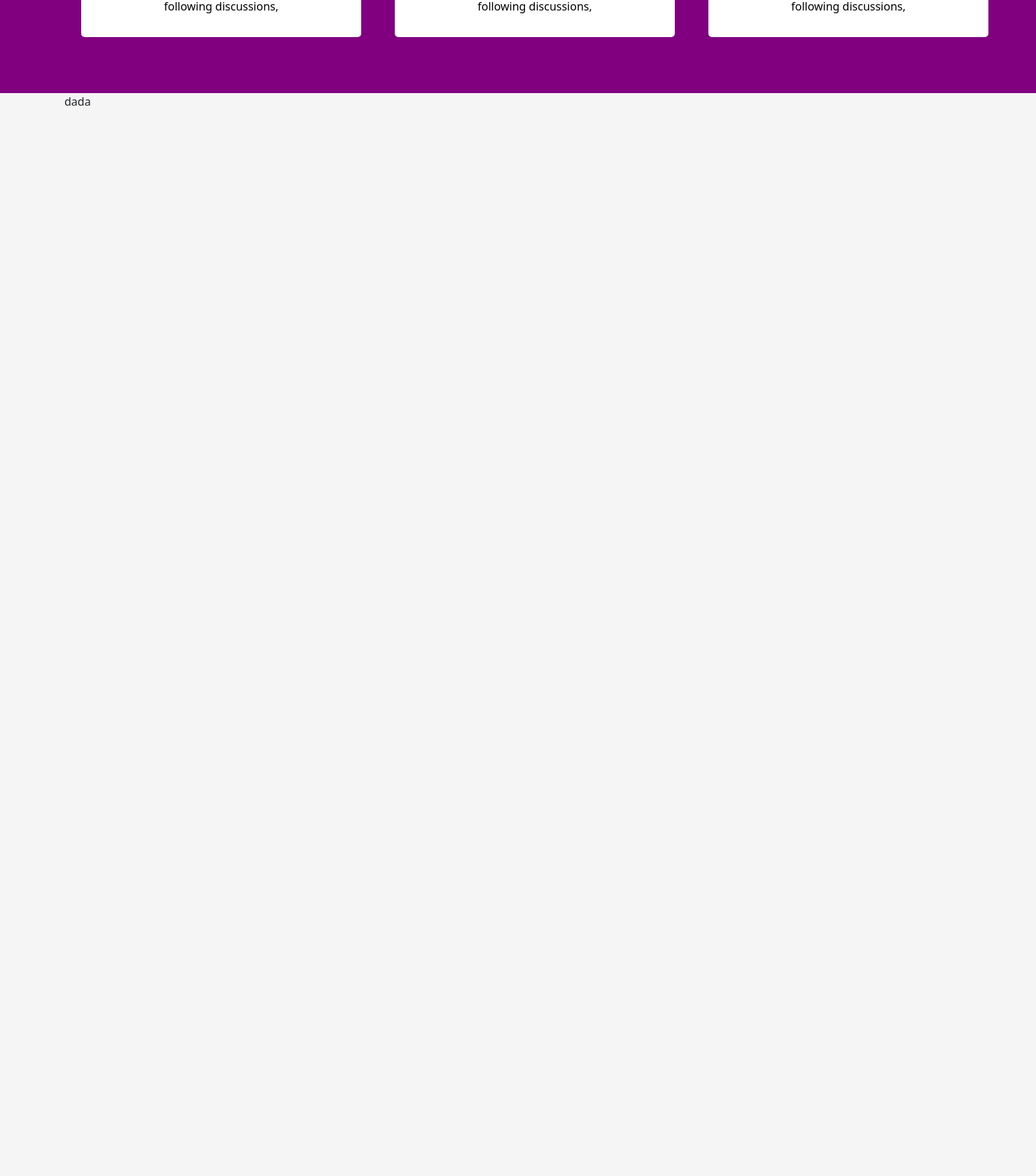
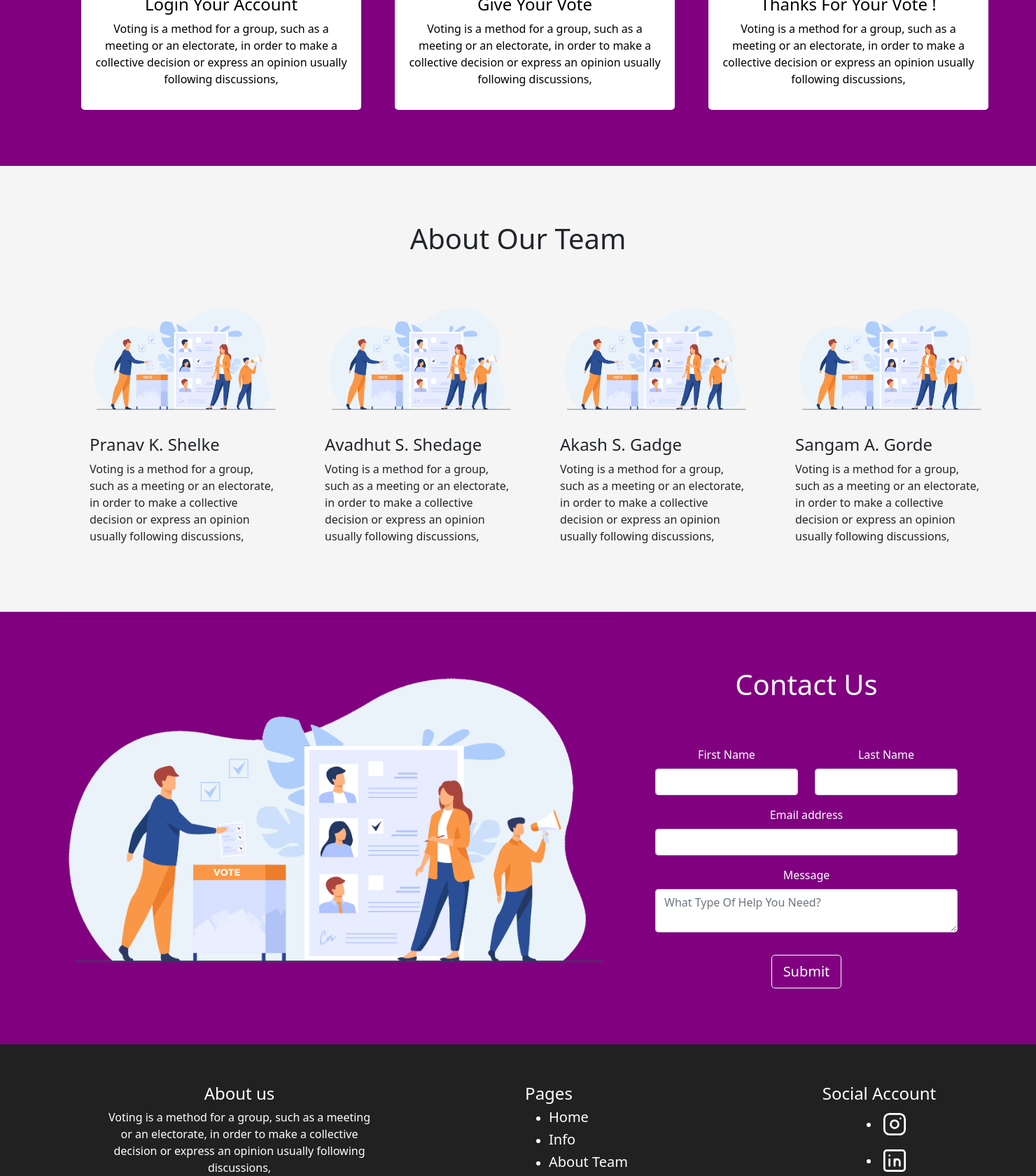
Before and after one commit to PranavShelke4/E-Voting, a PHP site: page / in a window 1480 px wide. Shown: the part 1120-2800 px from the top of the page at 70% size. Before the commit the page ends 1271 px from the top, so only its background shows below. Run offline with PHP 8.4, Linux system fonts and the light colour scheme; some libraries are stand-ins or nearby versions.

Commit message:
Home page done

```diff
--- a/css/Login.css
+++ b/css/Login.css
@@ -173,9 +173,9 @@
     justify-content: center;
     align-items: center;
     padding: 15px;
-    background-image: url("../img/bg.jpg");
+    /* background-image: url("../img/bg.jpg");
     background-size: 230rem;
-    background-repeat: no-repeat;
+    background-repeat: no-repeat; */
 
   }
 
--- a/css/style.css
+++ b/css/style.css
@@ -51,7 +51,7 @@ body {
 }
 
 #Home-Section{
-    height: 35rem;
+    height: 41.5rem;
     padding-top: 1rem;
 }
 
@@ -81,3 +81,127 @@ body {
     width: 17rem;
     height: 12rem;
 }
+
+#About-section{
+    padding-top: 5rem;
+    text-align: center;
+    overflow: hidden;
+}
+
+.per1, .per2, .per3, .per4{
+    max-width: 18rem !important;
+    margin-left: 3rem;
+    text-align: left;
+}
+
+.per1:hover{
+    background-color: purple;
+    color: white;
+    width: auto;
+    height: auto;
+    transition: all .5s;
+    transform: scale(1.1);
+    border-radius: 10px;
+}
+
+.per2:hover{
+    background-color: purple;
+    color: white;
+    width: auto;
+    height: auto;
+    transition: all .5s;
+    transform: scale(1.1);
+    border-radius: 10px;
+}
+
+.per3:hover{
+    background-color: purple;
+    color: white;
+    width: auto;
+    height: auto;
+    transition: all .5s;
+    transform: scale(1.1);
+    border-radius: 10px;
+}
+
+.per4:hover{
+    background-color: purple;
+    color: white;
+    width: auto;
+    height: auto;
+    transition: all 1s;
+    transform: scale(1.1);
+    border-radius: 10px;
+}
+
+#Contact-Section{
+    background-color: purple;
+    overflow: hidden;
+    padding-left: 5rem;
+    padding-right: 5rem;
+    padding-bottom: 3rem;
+    color: white;
+}
+
+.contect-img{
+    width: 50rem;
+}
+
+.cont-form{
+    padding-top: 5rem;
+    text-align: center;
+}
+
+.formm{
+    padding: 2rem;
+}
+
+#btn2{
+    border-color: white;
+    color: white;
+    margin-top: 1rem;
+}
+
+#btn2:hover{
+    background-color: white;
+    color: purple;
+}
+
+#Footer-Section{
+    background-color: rgb(33, 33, 33);
+    overflow: hidden;
+    color: white;
+    text-align: center;
+    padding-top: 3.5rem;
+    padding-bottom: 1rem !important;
+}
+
+a{
+    text-decoration: none !important;
+    color: white;
+    text-align: left;
+}
+
+.pg{
+    max-width: 150px !important;
+}
+
+.pg:hover{
+    color: purple !important;
+    background-color: white;
+}
+
+ul{
+    margin-left: 12rem;
+}
+
+svg:hover{
+    background-color: white;
+    stroke: purple;
+}
+
+#about-footer{
+    max-width: 30rem;
+    padding-left: 5rem;
+    margin-left: 5rem;
+}
--- a/index.html
+++ b/index.html
@@ -19,6 +19,8 @@
     <link rel="stylesheet" href="./css/style.css" />
   </head>
   <body>
+    <!-- Navbar Section Start -->
+
     <section class="navbar-section">
       <nav class="navbar navbar-expand-lg navbar-light container">
         <div class="container-fluid">
@@ -39,7 +41,7 @@
           <div class="collapse navbar-collapse" id="navbarNav">
             <ul class="navbar-nav">
               <li class="nav-item">
-                <a class="nav-link" current="page" href="#Home-Section">Home</a>
+                <a class="nav-link" href="#Home-Section">Home</a>
               </li>
               <li class="nav-item">
                 <a class="nav-link" href="#info-section">Info</a>
@@ -48,7 +50,7 @@
                 <a class="nav-link" href="#About-section">About</a>
               </li>
               <li class="nav-item">
-                <a class="nav-link" href="#">Contact</a>
+                <a class="nav-link" href="#Contact-Section">Contact</a>
               </li>
               <li class="nav-item">
                 <a class="nav-link" href="./Login.html">Login</a>
@@ -58,6 +60,12 @@
         </div>
       </nav>
     </section>
+
+    <!-- Navbar Section End -->
+
+<!-- XXXXXXXXXXXXXXXXXXXXXXXXXXXXXXXXXXXXXXXXXXXXXXXXXXXXXXXXXXXXXXXXXXXXXXXXXXXXXXXXXXXXXXXXXXX -->
+
+    <!-- Home Section Start -->
 
     <section class="container" id="Home-Section">
       <h1 class="title1">Online E-Voting System</h1>
@@ -76,40 +84,209 @@
       </a>
     </section>
 
+    <!-- Home Section End -->
+
+<!-- XXXXXXXXXXXXXXXXXXXXXXXXXXXXXXXXXXXXXXXXXXXXXXXXXXXXXXXXXXXXXXXXXXXXXXXXXXXXXXXXXXXXXXXXXXX -->
+
+    <!-- Info Section Start -->
+
     <section id="info-section">
       <h1>Steps to Vote</h1>
       <div class="row stps">
         <div class="col stp1">
-          <img class="stp-img" src="./img/6386.png" /><br/><br/>
+          <img class="stp-img" src="./img/6386.png" /><br /><br />
           <h4>Login Your Account</h4>
-          <p>Voting is a method for a group, such as a meeting or an electorate, in
-            order to make a collective decision or express an opinion usually
-            following discussions,</p>
+          <p>
+            Voting is a method for a group, such as a meeting or an electorate,
+            in order to make a collective decision or express an opinion usually
+            following discussions,
+          </p>
         </div>
         <div class="col stp2">
-          <img class="stp-img" src="./img/6386.png" /><br/><br/>
+          <img class="stp-img" src="./img/6386.png" /><br /><br />
           <h4>Give Your Vote</h4>
-          <p>Voting is a method for a group, such as a meeting or an electorate, in
-            order to make a collective decision or express an opinion usually
-            following discussions,</p>
+          <p>
+            Voting is a method for a group, such as a meeting or an electorate,
+            in order to make a collective decision or express an opinion usually
+            following discussions,
+          </p>
         </div>
         <div class="col stp3">
-          <img class="stp-img" src="./img/6386.png" /><br/><br/>
+          <img class="stp-img" src="./img/6386.png" /><br /><br />
           <h4>Thanks For Your Vote !</h4>
-          <p>Voting is a method for a group, such as a meeting or an electorate, in
-            order to make a collective decision or express an opinion usually
+          <p>
+            Voting is a method for a group, such as a meeting or an electorate,
+            in order to make a collective decision or express an opinion usually
+            following discussions,
+          </p>
+        </div>
+      </div>
+    </section>
+
+    <!-- Info Section End -->
+
+<!-- XXXXXXXXXXXXXXXXXXXXXXXXXXXXXXXXXXXXXXXXXXXXXXXXXXXXXXXXXXXXXXXXXXXXXXXXXXXXXXXXXXXXXXXXXXX -->
+
+    <!-- About Section Start -->
+
+    <section  id="About-section">
+      <h1>About Our Team</h1>
+
+      <div class="row stps">
+        <div class="col-lg-3 per1">
+          <img class="stp-img" src="./img/6386.png" /><br /><br />
+          <h4>Pranav K. Shelke</h4>
+          <p>
+            Voting is a method for a group, such as a meeting or an electorate,
+            in order to make a collective decision or express an opinion usually
+            following discussions,
+          </p>
+        </div>
+        <div class="col-lg-3  per2">
+          <img class="stp-img" src="./img/6386.png" /><br /><br />
+          <h4>Avadhut S. Shedage</h4>
+          <p>
+            Voting is a method for a group, such as a meeting or an electorate,
+            in order to make a collective decision or express an opinion usually
+            following discussions,
+          </p>
+        </div>
+        <div class="col-lg-3  per3">
+          <img class="stp-img" src="./img/6386.png" /><br /><br />
+          <h4>Akash S. Gadge</h4>
+          <p>
+            Voting is a method for a group, such as a meeting or an electorate,
+            in order to make a collective decision or express an opinion usually
+            following discussions,
+          </p>
+        </div>
+        <div class="col-lg-3  per4">
+          <img class="stp-img" src="./img/6386.png" /><br /><br />
+          <h4>Sangam A. Gorde</h4>
+          <p>
+            Voting is a method for a group, such as a meeting or an electorate,
+            in order to make a collective decision or express an opinion usually
+            following discussions,
+          </p>
+        </div>
+      </div>
+
+
+    </section>
+
+    <!-- About Section End -->
+
+<!-- XXXXXXXXXXXXXXXXXXXXXXXXXXXXXXXXXXXXXXXXXXXXXXXXXXXXXXXXXXXXXXXXXXXXXXXXXXXXXXXXXXXXXXXXXXX -->
+
+    <!-- Contact Us Section Start -->
+
+    <section id="Contact-Section">
+
+      <div class="row">
+
+        <div class="col">
+            <img class="contect-img" src="./img/6386.png" />
+        </div>
+        <div class="col cont-form">
+            <h1>Contact Us</h1><br>
+            <div class="formm">
+              <form>
+                <div class="row mb-3">
+                  <div class="col">
+                    <label for="InputFname" class="form-label">First Name</label>
+                    <input type="text" class="form-control" id="InputFname" aria-describedby="emailHelp">
+                  </div>
+                  <div class="col">
+                    <label for="InputLname" class="form-label">Last Name</label>
+                  <input type="text" class="form-control" id="InputLname" aria-describedby="emailHelp">
+                  </div>
+                </div>
+                <div class="mb-3">
+                  <label for="InputEmail1" class="form-label">Email address</label>
+                  <input type="email"  class="form-control" id="InputEmail1" aria-describedby="emailHelp">
+                </div>
+                <div class="mb-3">
+                  <label for="InputMsg" class="form-label">Message</label>
+                  <textarea type="text" placeholder="What Type Of Help You Need?" id="message" name="message" rows="2" class="form-control md-textarea"></textarea>
+                </div>
+                <button type="submit" class="btn btn-outline-danger btn-lg" id="btn2">Submit</button>
+              </form>
+            </div>
+        </div>
+      </div>
+
+    </section>
+
+    <!-- Contect Us Section End -->
+
+<!-- XXXXXXXXXXXXXXXXXXXXXXXXXXXXXXXXXXXXXXXXXXXXXXXXXXXXXXXXXXXXXXXXXXXXXXXXXXXXXXXXXXXXXXXXXXX -->
+
+    <!-- Footer Section Start -->
+
+    <section id="Footer-Section">
+
+      <div class="row">
+
+        <div class="col" id="about-footer">
+          <h4>About us</h4>
+
+          <p class="footer-p">Voting is a method for a group, such as a meeting or an electorate,
+            in order to make a collective decision or express an opinion usually
             following discussions,</p>
+
+        </div>
+        <div class="col">
+          <h4>Pages</h4>
+          <ul>
+            <li>
+              <a href="#Home-Section"><h5 class="pg">Home</h5></a>
+            </li>
+            <li>
+              <a href="#info-section"><h5 class="pg">Info</h5></a>
+            </li>
+            <li>
+              <a href="#About-section"><h5 class="pg">About Team</h5></a>
+            </li>
+            <li>
+              <a href="#Contact-Section"><h5 class="pg">Contact Us</h5></a>
+            </li>
+          </ul>
+        </div>
+        <div class="col">
+          <h4>Social Account</h4>
+          <ul>
+            <li>
+              <a href="#"><h5><svg xmlns="http://www.w3.org/2000/svg" class="icon icon-tabler icon-tabler-brand-instagram" width="44" height="44" viewBox="0 0 24 24" stroke-width="1.5" stroke="#ffffff" fill="none" stroke-linecap="round" stroke-linejoin="round">
+                <path stroke="none" d="M0 0h24v24H0z" fill="none"/>
+                <rect x="4" y="4" width="16" height="16" rx="4" />
+                <circle cx="12" cy="12" r="3" />
+                <line x1="16.5" y1="7.5" x2="16.5" y2="7.501" />
+              </svg></h5></a>
+            </li>
+            <li>
+              <a href="#"><h5><svg xmlns="http://www.w3.org/2000/svg" class="icon icon-tabler icon-tabler-brand-linkedin" width="44" height="44" viewBox="0 0 24 24" stroke-width="1.5" stroke="#ffffff" fill="none" stroke-linecap="round" stroke-linejoin="round">
+                <path stroke="none" d="M0 0h24v24H0z" fill="none"/>
+                <rect x="4" y="4" width="16" height="16" rx="2" />
+                <line x1="8" y1="11" x2="8" y2="16" />
+                <line x1="8" y1="8" x2="8" y2="8.01" />
+                <line x1="12" y1="16" x2="12" y2="11" />
+                <path d="M16 16v-3a2 2 0 0 0 -4 0" />
+              </svg></h5></a>
+            </li>
+            <li>
+              <a href="#"><h5><svg xmlns="http://www.w3.org/2000/svg" class="icon icon-tabler icon-tabler-brand-facebook" width="44" height="44" viewBox="0 0 24 24" stroke-width="1.5" stroke="#ffffff" fill="none" stroke-linecap="round" stroke-linejoin="round">
+                <path stroke="none" d="M0 0h24v24H0z" fill="none"/>
+                <path d="M7 10v4h3v7h4v-7h3l1 -4h-4v-2a1 1 0 0 1 1 -1h3v-4h-3a5 5 0 0 0 -5 5v2h-3" />
+              </svg></h5></a>
+            </li>
+          </ul>
         </div>
 
       </div>
 
     </section>
 
-    <section class="container" id="About-section">
-
-      dada
-
-    </section>
+    <!-- Footer Section End -->
 
     <script src="" async defer></script>
     <!-- Bootstrap Script -->
```
Also changed, not shown: Login.html (+2 -33 lines).
